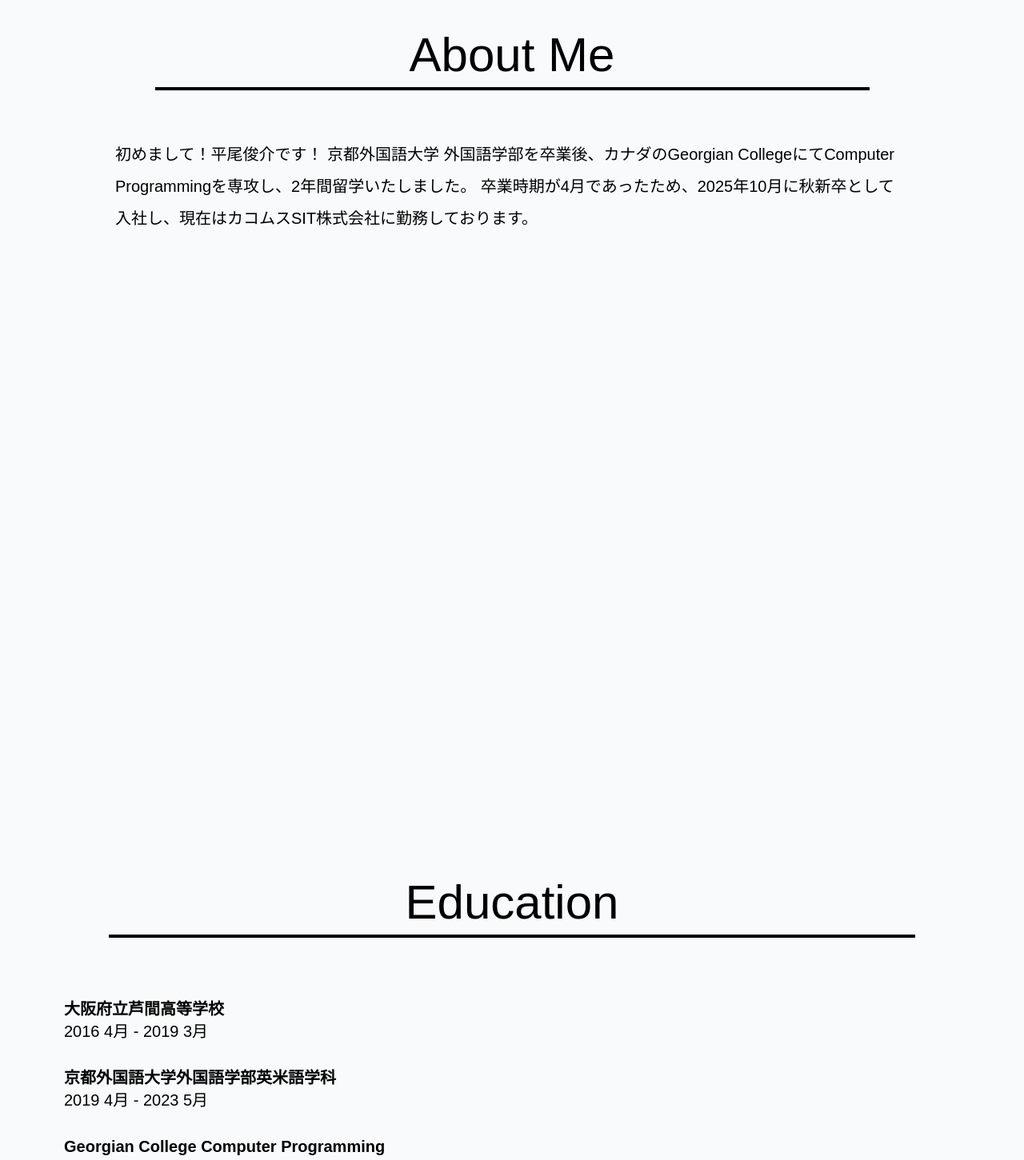
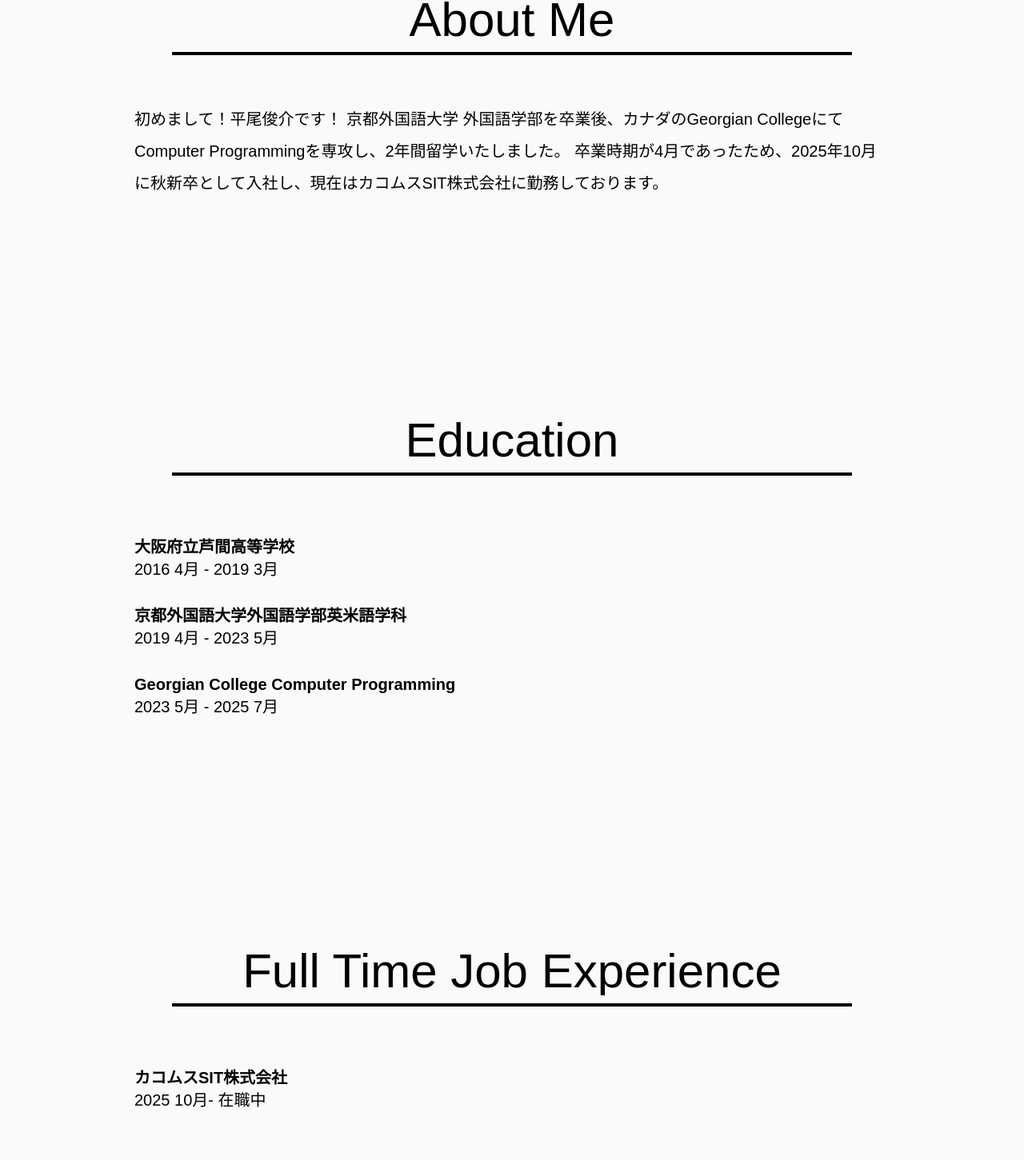
Before and after one commit to Shunsuke-Hirao/My-Personal-Portfolio, a Next.js app: page / in a window 1280 px wide. Shown: the part 1021-2472 px from the top of the page at 80% size. Built offline with nearby package versions, Linux system fonts and the light colour scheme; no server answers; the database is empty.

Commit message:
completed

```diff
--- a/app/components/About.tsx
+++ b/app/components/About.tsx
@@ -1,9 +1,10 @@
 import AnimatedTitle from "../AnimatedTitle";
 export default function About(){
     return(
-        <section id="about" className="px-36 my-50 min-h-screen">
+        /* ▼ 修正: min-h-screen を削除し、py-24 と max-w-5xl mx-auto で整えました */
+        <section id="about" className="max-w-5xl mx-auto px-10 py-24">
             <AnimatedTitle title="About Me" />
-            <p className="leading-loose text-xl">
+            <p className="leading-loose text-xl mt-10">
                 初めまして！平尾俊介です！
                 京都外国語大学 外国語学部を卒業後、カナダのGeorgian CollegeにてComputer Programmingを専攻し、2年間留学いたしました。
                 卒業時期が4月であったため、2025年10月に秋新卒として入社し、現在はカコムスSIT株式会社に勤務しております。
--- a/app/components/Education.tsx
+++ b/app/components/Education.tsx
@@ -20,9 +20,10 @@ const EDUCATION_DATA = [
 
 export default function Education() {
   return (
-    <section id="education" className="px-20 mb-50 min-h-screen overflow-hidden">
+    /* ▼ 修正: 同じく py-24 と max-w-5xl mx-auto で統一！ */
+    <section id="education" className="max-w-5xl mx-auto px-10 py-24 overflow-hidden">
       <AnimatedTitle title="Education" />
-      <table className="block">
+      <table className="block mt-10">
         <tbody className="block">
           {EDUCATION_DATA.map((item) => (
             <tr key={item.id} className="block py-[15px] text-left text-xl">
--- a/app/components/Experience.tsx
+++ b/app/components/Experience.tsx
@@ -10,9 +10,10 @@ const EXPERIENCE_DATA=[
 
 export default function Experience(){
     return (
-    <section id="experience" className="px-20 mb-50 min-h-screen overflow-hidden">
+    /* ▼ 修正: 同じく py-24 と max-w-5xl mx-auto で統一！ */
+    <section id="experience" className="max-w-5xl mx-auto px-10 py-24 overflow-hidden">
       <AnimatedTitle title="Full Time Job Experience" />
-      <table className="block">
+      <table className="block mt-10">
         <tbody className="block">
           {EXPERIENCE_DATA.map((item) => (
             <tr key={item.id} className="block py-[15px] text-left text-xl">
```
